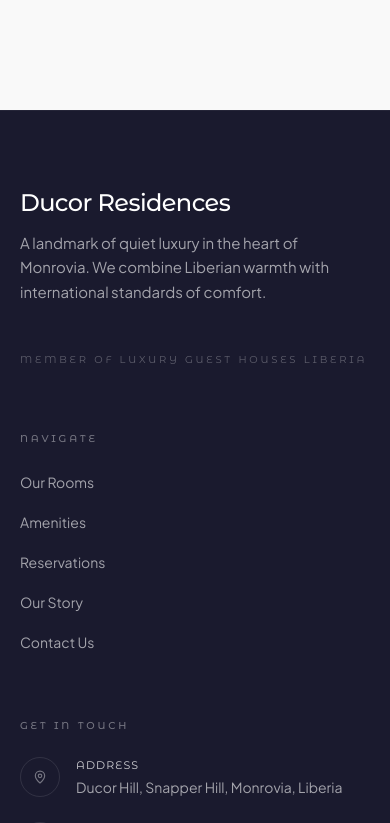
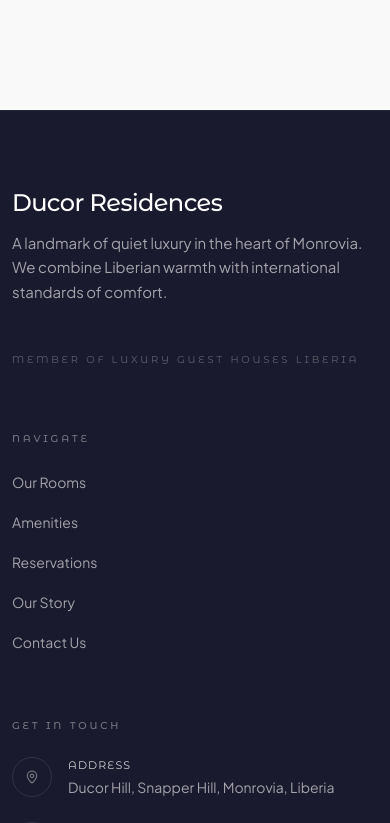
Before and after one commit to robert-dominic/ducor-residences, a Next.js app: page / in a window 390 px wide. Shown: the part 2857-3680 px from the top of the page. Built offline with nearby package versions, Linux system fonts and the light colour scheme; no server answers; the database is empty.

Commit message:
Adjust padding and margin in Footer component

```diff
--- a/components/shared/Footer.tsx
+++ b/components/shared/Footer.tsx
@@ -12,7 +12,7 @@ const footerLinks = [
 export default function Footer() {
     return (
         <footer className="bg-primary text-white/60 border-t border-white/5">
-            <div className="mx-auto max-w-screen-2xl px-5 lg:px-20 pt-20 pb-5">
+            <div className="mx-auto max-w-screen-2xl px-3 lg:px-20 pt-20 pb-5">
                 <div className="grid grid-cols-1 lg:grid-cols-12 gap-16 lg:gap-8">
 
                     {/* Brand Identity */}
```
